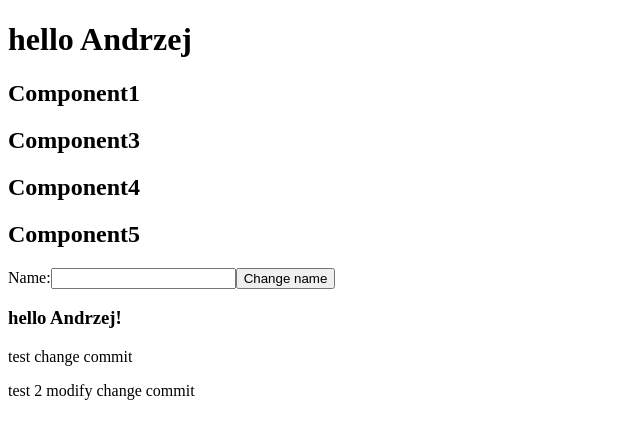
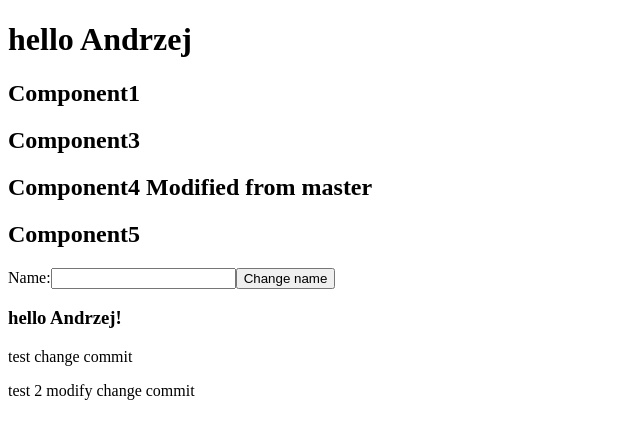
Before and after one commit to pszempszemek/useContextLogic, a React (Vite) app: page / in a window 1280 px wide. Shown: the top 438 px of the page, without its empty margins (0-640 px from the left). Built offline with nearby package versions, Linux system fonts and the light colour scheme; the HTML template or start-up script is replaced by a standard one.

Commit message:
Modify from master: Component4

```diff
--- a/src/components/Component4.jsx
+++ b/src/components/Component4.jsx
@@ -5,7 +5,7 @@ import Component5 from './Component5'
 export default function Component4(){
   return (
   <div>
-    <h2>Component4</h2>
+    <h2>Component4 Modified from master</h2>
     <Component5 />
   </div>
   )
```
